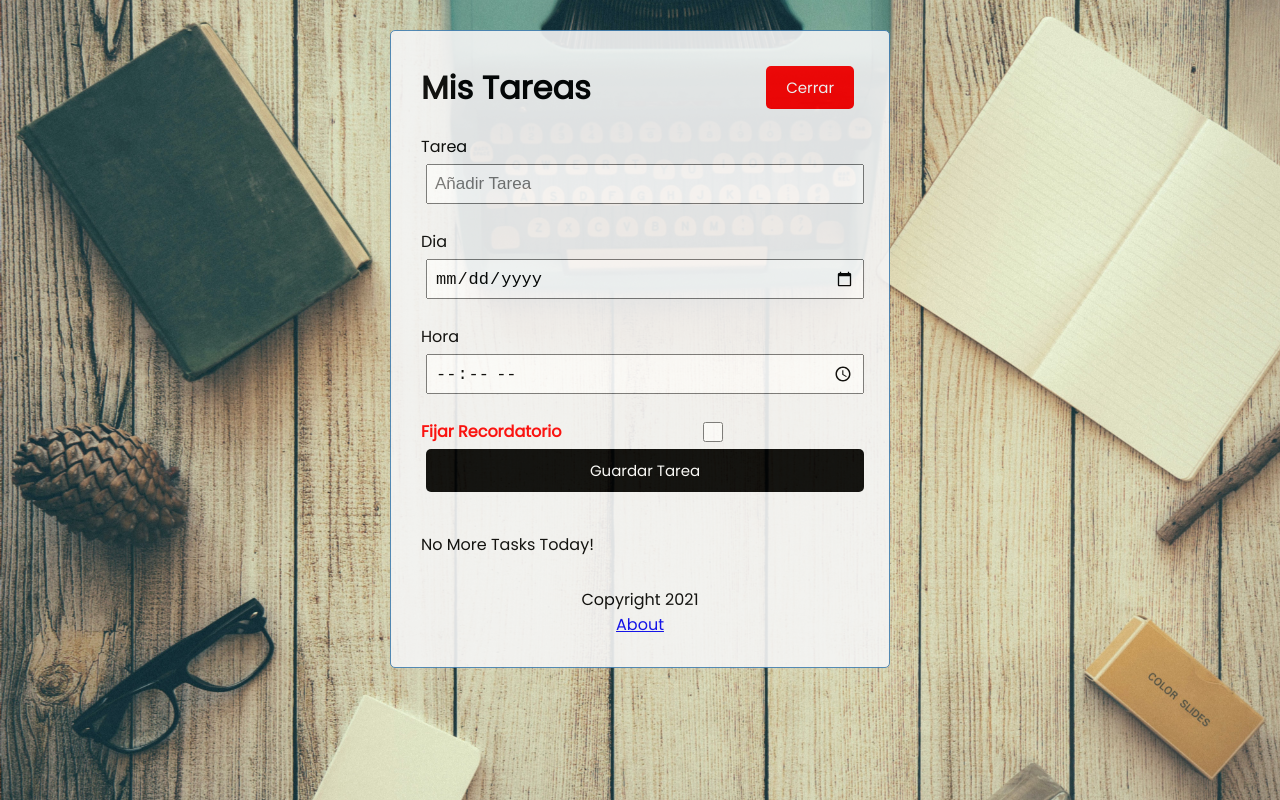
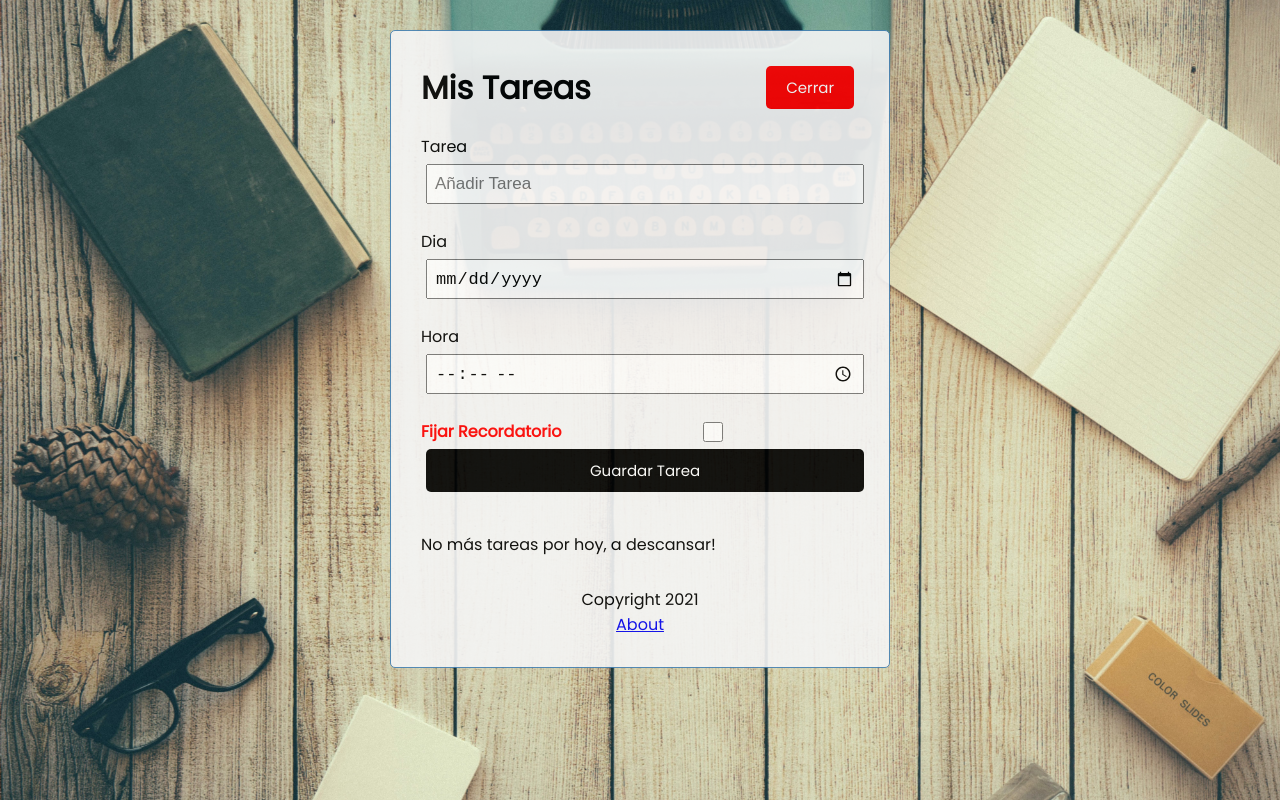
Before and after one commit to martnbruno/react-task-tracker, a React (Create React App) app: page / in a window 1280 px wide. Built offline with nearby package versions, Linux system fonts and the light colour scheme.

Commit message:
modificando titulo cuando no hay mas tareas

```diff
--- a/src/App.js
+++ b/src/App.js
@@ -66,7 +66,7 @@ function App() {
                   onToggle={toggleReminder}
                 />
               ) : (
-                "No More Tasks Today!"
+                "No más tareas por hoy, a descansar!"
               )}
             </>
           )}
```
